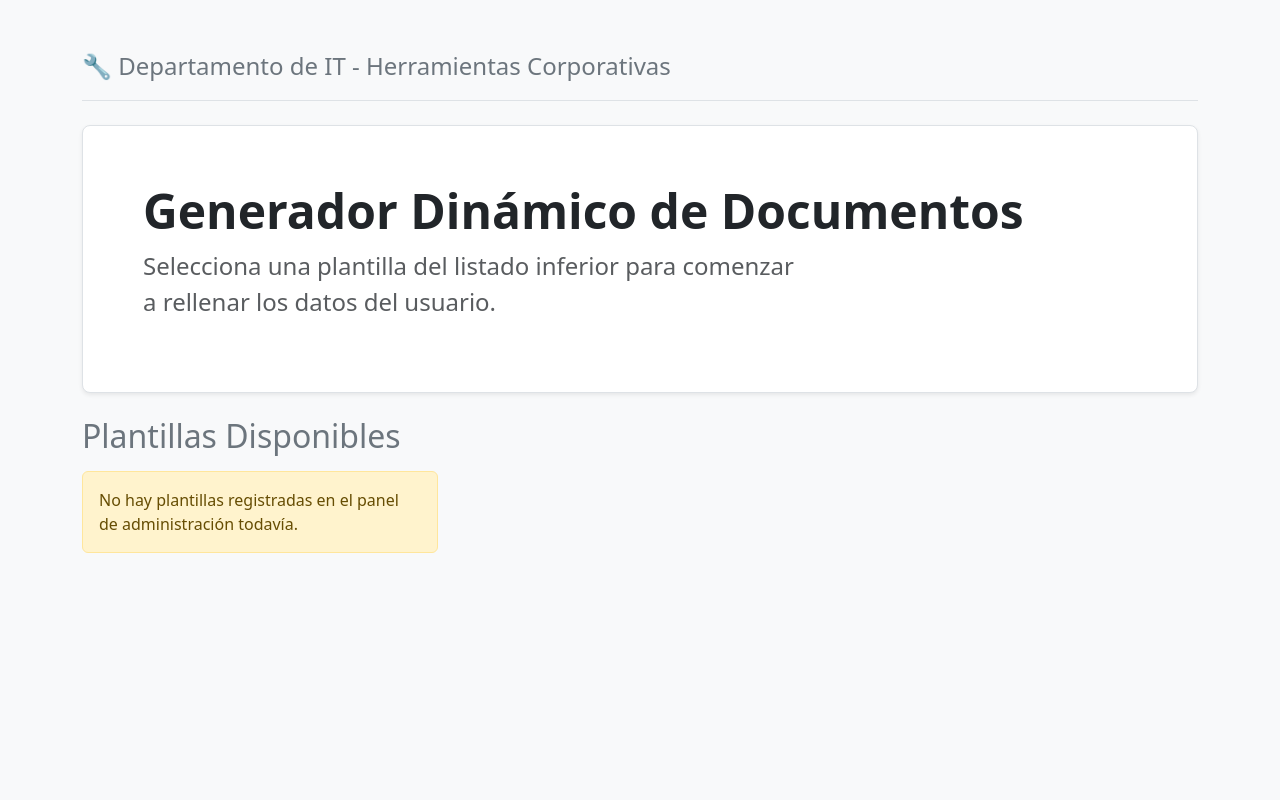
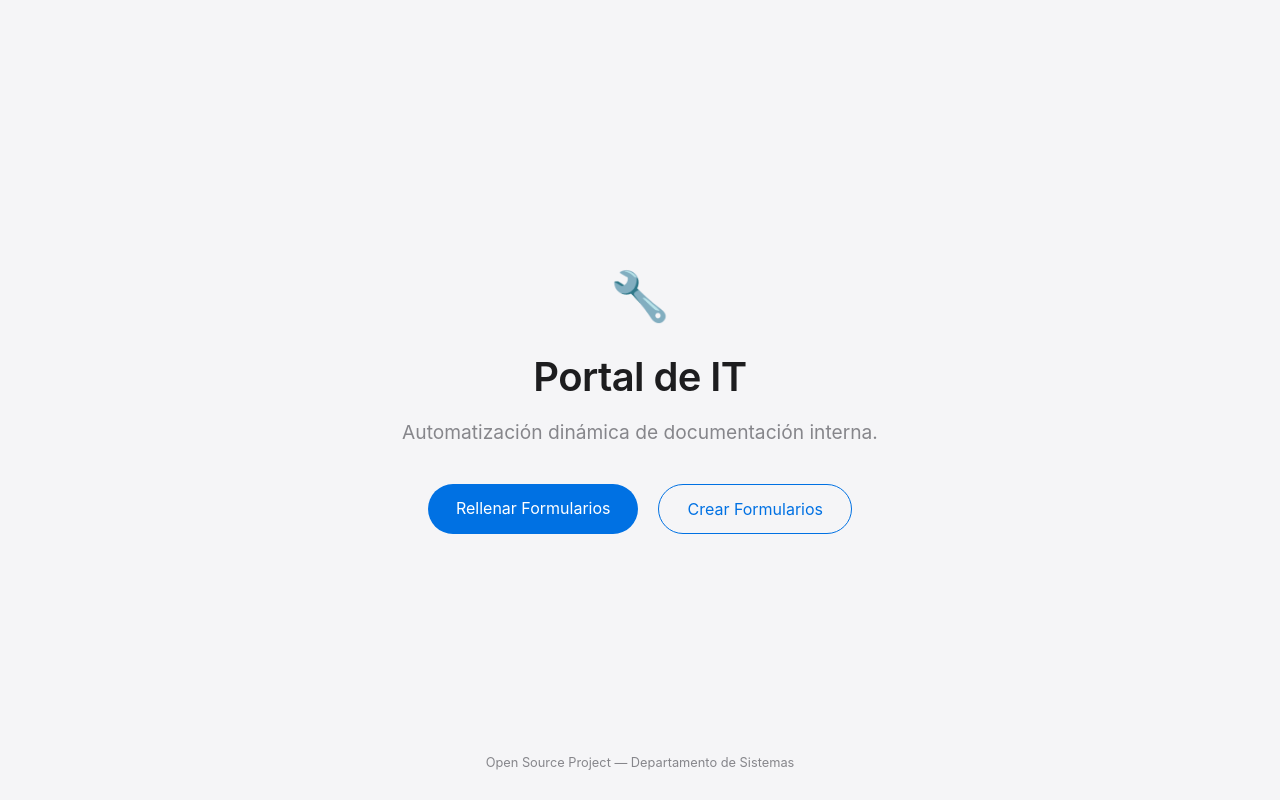
Before and after one commit to WillManAg/generador_formularios, a Django app: page /formularios/ in a window 1280 px wide. Run offline with Django 4.2, Linux system fonts and the light colour scheme; data that the repository does not hold is empty.

Commit message:
feat(ui): rediseñar interfaz de usuario con estética minimalista e integrar Django Unfold
- Creada Landing Page principal ('landing.html') con estilo minimalista como punto de acceso global.
- Renombrado 'index.html' a 'listado.html' y actualizada la ruta en 'views.py' para mejorar la semántica del código.
- Refinado el asistente interactivo ('detalle.html') para mostrar una pantalla de éxito animada tras generar el documento.
- Instalada e integrada la librería open-source 'django-unfold' para modernizar el panel de administración.
- Configurada la localización del proyecto a idioma español ('es') en los ajustes globales.

```diff
--- a/config/settings.py
+++ b/config/settings.py
@@ -31,6 +31,7 @@ ALLOWED_HOSTS = []
 # Application definition
 
 INSTALLED_APPS = [
+    "unfold",
     'django.contrib.admin',
     'django.contrib.auth',
     'django.contrib.contenttypes',
@@ -104,7 +105,7 @@ AUTH_PASSWORD_VALIDATORS = [
 # Internationalization
 # https://docs.djangoproject.com/en/4.2/topics/i18n/
 
-LANGUAGE_CODE = 'en-us'
+LANGUAGE_CODE = 'es'
 
 TIME_ZONE = 'UTC'
 
--- a/formularios/templates/formularios/index.html
+++ /dev/null
@@ -1,55 +0,0 @@
-<!DOCTYPE html>
-<html lang="es">
-<head>
-    <meta charset="UTF-8">
-    <meta name="viewport" content="width=device-width, initial-scale=1.0">
-    <title>Portal de IT - Generador de Formularios</title>
-    <link href="https://cdn.jsdelivr.net/npm/bootstrap@5.3.0/dist/css/bootstrap.min.css" rel="stylesheet">
-</head>
-<body class="bg-light">
-
-    <div class="container py-5">
-        <header class="pb-3 mb-4 border-bottom">
-            <span class="fs-4 text-secondary">🔧 Departamento de IT - Herramientas Corporativas</span>
-        </header>
-
-        <div class="p-5 mb-4 bg-white rounded-3 shadow-sm border">
-            <div class="container-fluid py-2">
-                <h1 class="display-5 fw-bold text-dark">Generador Dinámico de Documentos</h1>
-                <p class="col-md-8 fs-4 text-muted">Selecciona una plantilla del listado inferior para comenzar a rellenar los datos del usuario.</p>
-            </div>
-        </div>
-
-        <h2 class="mb-3 text-secondary">Plantillas Disponibles</h2>
-        <div class="row row-cols-1 row-cols-md-3 g-4">
-
-            {% for plantilla in plantillas %}
-            <div class="col">
-                <div class="card h-100 shadow-sm">
-                    <div class="card-body d-flex flex-column">
-                        <h5 class="card-title fw-bold text-primary">{{ plantilla.nombre }}</h5>
-                        <p class="card-text text-muted flex-grow-1">
-                            {% if plantilla.descripcion %}
-                                {{ plantilla.descripcion }}
-                            {% else %}
-                                Documento técnico listo para automatización de datos de IT.
-                            {% endif %}
-                        </p>
-                        <div class="border-top pt-3 mt-2">
-                            <small class="text-body-secondary d-block mb-3">📄 Fichero: <code>{{ plantilla.archivo_word }}</code></small>
-                            <a href="{% url 'detalle_plantilla' plantilla.id %}" class="btn btn-primary w-100 fw-bold">Rellenar Formulario</a>
-                        </div>
-                    </div>
-                </div>
-            </div>
-            {% empty %}
-            <div class="col-12">
-                <div class="alert alert-warning">No hay plantillas registradas en el panel de administración todavía.</div>
-            </div>
-            {% endfor %}
-
-        </div>
-    </div>
-
-</body>
-</html>
--- /dev/null
+++ b/formularios/templates/formularios/landing.html
@@ -0,0 +1,110 @@
+<!DOCTYPE html>
+<html lang="es">
+<head>
+    <meta charset="UTF-8">
+    <meta name="viewport" content="width=device-width, initial-scale=1.0">
+    <title>IT Documents</title>
+    <style>
+        body {
+            font-family: -apple-system, BlinkMacSystemFont, "Segoe UI", Roboto, Helvetica, Arial, sans-serif;
+            background-color: #f5f5f7;
+            color: #1d1d1f;
+            margin: 0;
+            display: flex;
+            justify-content: center;
+            align-items: center;
+            height: 100vh;
+            -webkit-font-smoothing: antialiased;
+        }
+
+        .container {
+            text-align: center;
+            max-width: 600px;
+            padding: 20px;
+        }
+
+        .logo {
+            font-size: 3rem;
+            margin-bottom: 10px;
+        }
+
+        h1 {
+            font-size: 2.5rem;
+            font-weight: 600;
+            letter-spacing: -0.015em;
+            margin-bottom: 10px;
+        }
+
+        p {
+            font-size: 1.2rem;
+            color: #86868b;
+            margin-bottom: 40px;
+            font-weight: 400;
+        }
+
+        .button-group {
+            display: flex;
+            gap: 20px;
+            justify-content: center;
+        }
+
+        .btn {
+            display: inline-block;
+            padding: 14px 28px;
+            font-size: 1rem;
+            font-weight: 400;
+            border-radius: 980px;
+            text-decoration: none;
+            transition: all 0.3s cubic-bezier(0.25, 1, 0.5, 1);
+            cursor: pointer;
+        }
+
+        .btn-primary {
+            background-color: #0071e3;
+            color: #ffffff;
+        }
+
+        .btn-primary:hover {
+            background-color: #0077ed;
+            transform: scale(1.02);
+        }
+
+        .btn-secondary {
+            background-color: transparent;
+            color: #0071e3;
+            border: 1px solid #0071e3;
+        }
+
+        .btn-secondary:hover {
+            background-color: rgba(0, 113, 227, 0.05);
+            transform: scale(1.02);
+        }
+
+        .footer {
+            position: absolute;
+            bottom: 30px;
+            font-size: 0.8rem;
+            color: #86868b;
+        }
+    </style>
+</head>
+<body>
+
+    <div class="container">
+        <div class="logo">🔧</div>
+        <h1>Portal de IT</h1>
+        <p>Automatización dinámica de documentación interna.</p>
+
+        <div class="button-group">
+            <a href="{% url 'lista_plantillas' %}" class="btn btn-primary">Rellenar Formularios</a>
+
+            <a href="/admin/" class="btn btn-secondary">Crear Formularios</a>
+        </div>
+    </div>
+
+    <div class="footer">
+        Open Source Project — Departamento de Sistemas
+    </div>
+
+</body>
+</html>
--- a/formularios/urls.py
+++ b/formularios/urls.py
@@ -3,7 +3,9 @@ from . import views
 
 urlpatterns = [
 
-    path('', views.lista_plantillas, name='lista_plantillas'),
+    path('', views.landing, name='landing'),
+
+    path('listado/', views.lista_plantillas, name='lista_plantillas'),
 
     path('<int:plantilla_id>/', views.detalle_plantilla, name='detalle_plantilla'),
 
--- a/formularios/views.py
+++ b/formularios/views.py
@@ -46,10 +46,14 @@ def lista_plantillas(request):
 
     plantillas = PlantillaDocumento.objects.all()
 
-    return render(request, 'formularios/index.html', {'plantillas': plantillas})
+    return render(request, 'formularios/listado.html', {'plantillas': plantillas})
 
 def detalle_plantilla(request, plantilla_id):
 
     plantilla = get_object_or_404(PlantillaDocumento, pk=plantilla_id)
 
     return render(request, 'formularios/detalle.html', {'plantilla': plantilla})
+
+def landing(request):
+
+    return render(request, 'formularios/landing.html')
```
Also changed, not shown: formularios/templates/formularios/detalle.html (+211 -43 lines), formularios/templates/formularios/listado.html (added, +174 -0 lines).
